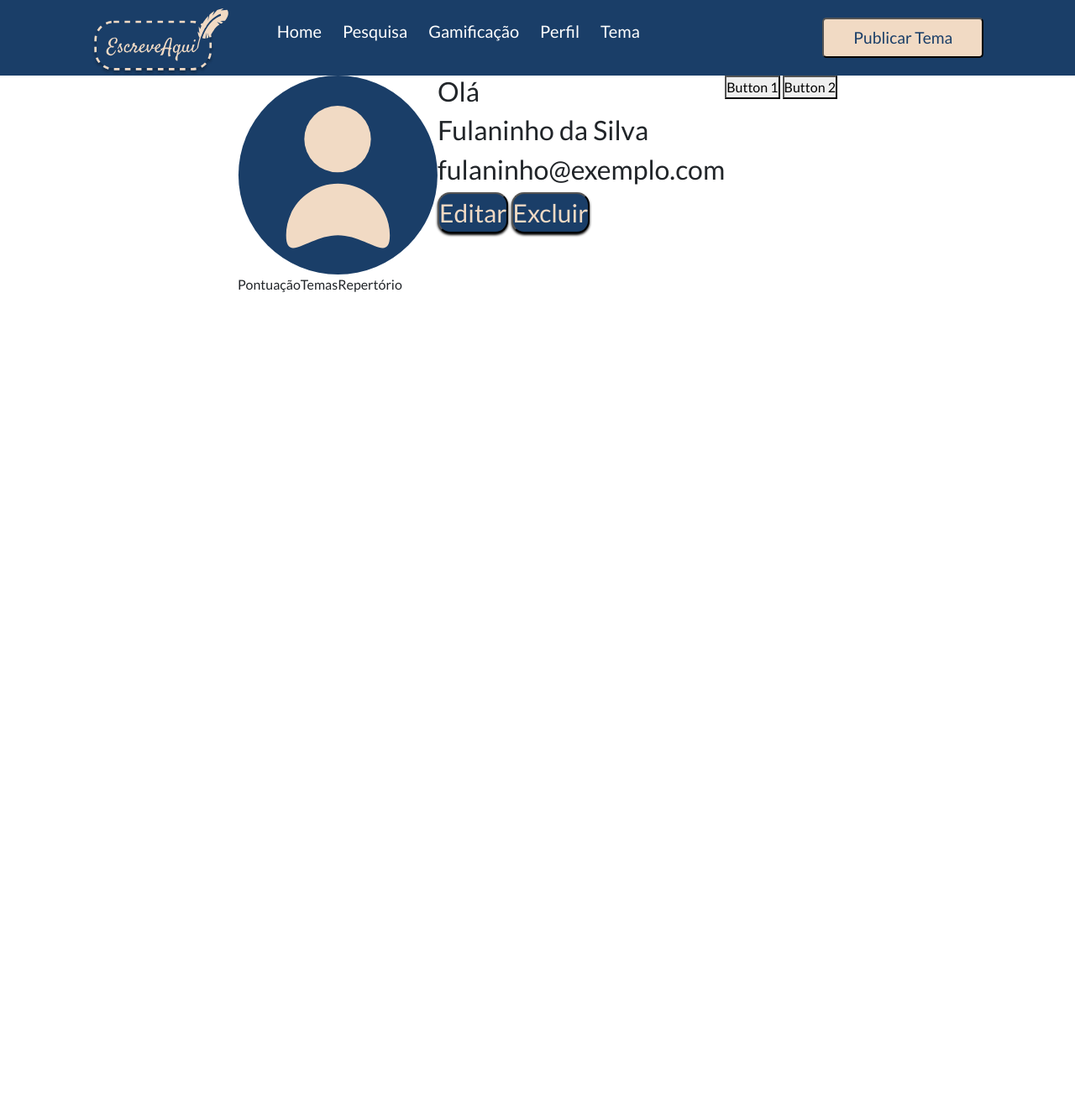
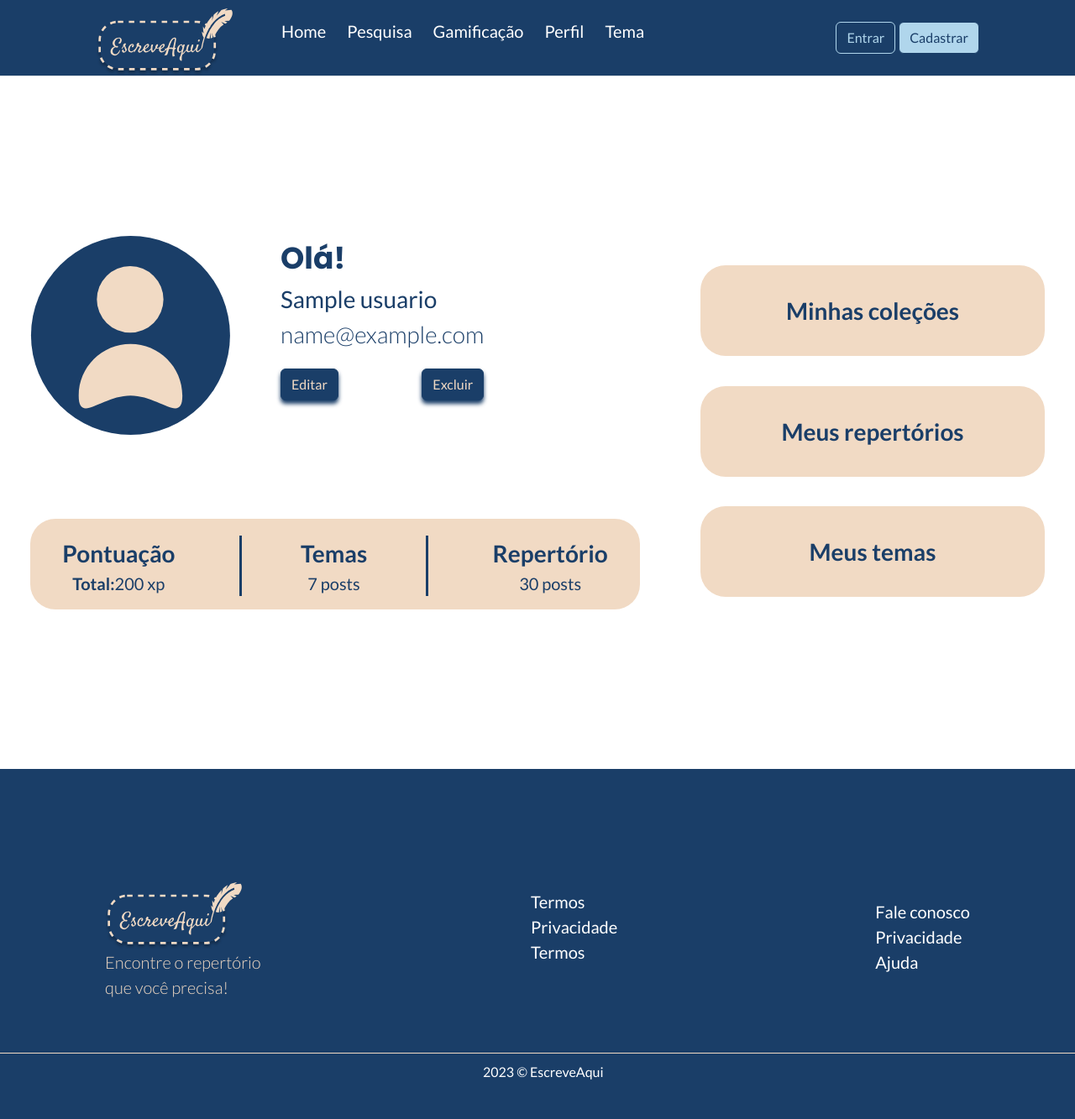
Before and after one commit to Paulo-Ricardodev/EscreveAqui, a Flask app: page /perfil in a window 1280 px wide. Shown: the whole page at 84% size. Before the commit the page ends 348 px from the top, so only its background shows below. Run offline with Flask 3, Linux system fonts and the light colour scheme; a user stored in the database is signed in; tables that the repository leaves empty hold one stand-in row (values such as "Sample post").

Commit message:
Adicianando tela de perfil

```diff
--- a/static/style/base.css
+++ b/static/style/base.css
@@ -80,3 +80,15 @@
   font-size:20px;
   font-weight: 300;
 }
+
+.margem-grande{
+  margin-top: 190px;
+}
+
+.margem-media{
+  margin-top: 100px;
+}
+
+.margem-pequena{
+  margin-top: 20px;
+}
--- a/static/style/perfil.css
+++ b/static/style/perfil.css
@@ -1,41 +1,3 @@
-* {
-  padding: 0;
-  margin: 0;
-  box-sizing: border-box;
-}
-
-:root{
-  --Color-Darkblue: #1A3E68;
-  --Color-Bege: #F1DAC4;
-  --Color-Lightblue: #B0D6EC;
-  --Color-blue: #7DA0CA;
-  --Color-Branco: #fff;
-}
-
-html {
-  height: 100%;
-  width: 100%;
-}
-
-.perfil_body{
-  font-family: Lato;
-  background-color: white;
-}
-
-.perfil_header{
-  background-color: var(--Color-Darkblue);
-
-}
-
-.list-item{
-  list-style: none;
-  margin-left: 25px;
-}
-.list-a{
-  text-decoration: none;
-  color: var(--Color-Branco);
-  font-size: 20px;
-}
 
 .publicar-tema{
   color: var(--Color-Darkblue);
@@ -46,13 +8,66 @@
   width: 10em;
 }
 
-.perfil_button{
+.botao{
   color: var(--Color-Bege);
   background-color: var(--Color-Darkblue);
-  border-radius: 15px;
-  box-shadow:  0 2px 3px 0 black;
-  font-size: 30px;
+  border-color: var(--Color-Darkblue);
+  box-shadow:  0 4px 5px 0 var(--Color-Darkblue);
 }
-.perfil_footer{
-  background-color: var(--Color-Darkblue);
+
+.botao:hover{
+  background-color: var(--Color-Lightblue);
+  color: var(--Color-Darkblue);
+  border-color: var(--Color-Darkblue);
+  transition: background-color 0.5s ease-in-out;
+  transition: background-color 0.5s ease-out;
 }
+
+
+.minhas_informacoes{
+  background-color: var(--Color-Bege);
+  color: var(--Color-Darkblue);
+  width: 410px;
+  height: 108px;
+  border-radius: 30px;
+}
+
+.subtitulo{
+  font-family: Poppins;
+  font-size: 36px;
+  color: var(--Color-Darkblue);
+}
+
+.subtitulo2{
+  color: var(--Color-Darkblue);
+  font-family: Lato;
+  font-size: 28px;
+}
+
+.texto{
+  font-family: Lato;
+  font-size: 20px;
+  color: var(--Color-Darkblue);
+}
+
+.margem-lado{
+  margin-left: 60px;
+}
+
+.pontuacao{
+  width: 726px;
+  height: 108px;
+  background-color: var(--Color-Bege);
+  color: var(--Color-Darkblue);
+  border-radius: 30px;
+}
+
+.borda-lateral{
+  border-left: 3px solid var(--Color-Darkblue);
+  border-right: 3px solid var(--Color-Darkblue);
+  padding: 0px 70px 0px 70px;
+}
+
+.margem-baixo{
+  margin-bottom: 190px;
+}
--- a/templates/perfil.html
+++ b/templates/perfil.html
@@ -1,109 +1,62 @@
-<!DOCTYPE html>
-<html lang="pt-br">
-<head>
-  <meta charset="UTF-8">
-  <meta http-equiv="X-UA-Compatible" content="IE=edge">
-  <meta name="viewport" content="width=device-width, initial-scale=1.0">
+{% extends 'base.html' %}
 
-  <link href="https://cdn.jsdelivr.net/npm/bootstrap@5.3.2/dist/css/bootstrap.min.css" rel="stylesheet" integrity="sha384-T3c6CoIi6uLrA9TneNEoa7RxnatzjcDSCmG1MXxSR1GAsXEV/Dwwykc2MPK8M2HN" crossorigin="anonymous">
-  <script src="https://cdn.jsdelivr.net/npm/bootstrap@5.3.2/dist/js/bootstrap.bundle.min.js" integrity="sha384-C6RzsynM9kWDrMNeT87bh95OGNyZPhcTNXj1NW7RuBCsyN/o0jlpcV8Qyq46cDfL" crossorigin="anonymous"></script>
+{% block links %}
 
-  <link rel="preconnect" href="https://fonts.googleapis.com">
-  <link rel="preconnect" href="https://fonts.gstatic.com" crossorigin>
-  <link href="https://fonts.googleapis.com/css2?family=Handlee&family=Lato:wght@100;300;400;700;900&display=swap" rel="stylesheet">
+<link rel="stylesheet" href="{{url_for('static', filename = 'style/perfil.css')}}">
 
-  <link rel="preconnect" href="https://fonts.googleapis.com">
-  <link rel="preconnect" href="https://fonts.gstatic.com" crossorigin>
-  <link href="https://fonts.googleapis.com/css2?family=Poppins:wght@100;200;300;400;500;600;700&display=swap" rel="stylesheet">
+{% endblock %}
 
-  <link rel="stylesheet" href="{{url_for('static', filename = 'style/perfil.css')}}">
-
-  <title>Document</title>
-</head>
-<body class='perfil_body'>
-
-  <header class=" d-flex justify-content-around align-items-center perfil_header">
+{% block conteudo %}
 
 
-      <div class='d-flex' >
-        <nav class = 'd-flex '>
-          <a href="{{url_for('index')}}"><img src="{{url_for('static', filename = 'imgs/logo.svg')}}" alt=""> </a>
 
-          <ul class='d-flex align-items-center'>
-            <li class='list-item'> <a class = 'list-a' href="{{url_for('index')}}">Home</a> </li>
-            <li class='list-item'> <a class = 'list-a' href="">Pesquisa</a> </li>
-            <li class='list-item'> <a class = 'list-a' href="">Gamificação</a> </li>
-            <li class='list-item'> <a class = 'list-a' href="">Perfil</a> </li>
-            <li class='list-item'> <a class = 'list-a' href="{{url_for('temas.tema_cadastro')}}">Tema</a> </li>
-
-          </ul>
-        </nav>
-      </div>
+    <div class = 'd-flex  justify-content-around margem-grande margem-baixo'>
 
       <div>
-       <a href="{{url_for('temas.tema_cadastro')}}">
-         <button class="publicar-tema">Publicar Tema</button>
-       </a>
-      </div>
-  </header>
-
-  <main>
-    <section class='d-flex justify-content-center'>
-      <div >
-        <div class='d-flex' >
-          <div class = ''>
-            <img src="{{url_for('static', filename = 'imgs/user.svg')}}" alt="">
+        <div class = 'd-flex'>
+          <div >
+            <img src = "{{url_for('static', filename = 'imgs/user.svg')}}" alt = "">
           </div>
-          <div class = ' justify-content-evelyn'>
-            <h2>Olá</h2>
-            <h2>Fulaninho da Silva</h2>
-            <h2>fulaninho@exemplo.com</h2>
-            <button class = 'perfil_button' >Editar</button>
-            <a href="{{url_for('usuarios.logoff')}}">
-              <button class = 'perfil_button' >
-                Excluir
-              </button>
+          <div class = 'margem-lado'>
+            <div class="subtitulo fw-bold"> Olá! </div>
+            <div class="subtitulo2"> {{ current_user.nome }} </div>
+            <div class="subtitulo2 fw-light"> {{ current_user.email }} </div>
+            <div class = 'd-flex justify-content-between margem-pequena'>
+              <a href = "#" >
+                <button class = 'botao btn btn-info'> Editar </button>
+              </a>
+              <a href = "{{url_for('usuarios.logoff')}}">
+                <button class = 'botao btn btn-info'>Excluir</button>
+            </div>
             </a>
           </div>
         </div>
-        <div class = 'd-flex align-items-end'>
-          <div>Pontuação</div>
-          <div>Temas</div>
-          <div>Repertório</div>
+        <div class='d-flex justify-content-around pontuacao margem-media'>
+          <div>
+            <div class="subtitulo2 fw-bold margem-pequena">Pontuação</div>
+            <div class="texto fw-ligth d-flex align-items-center justify-content-center"> <b>Total: </b> 200 xp</div>
+          </div>
+          <div class="">
+            <div class="subtitulo2 fw-bold margem-pequena borda-lateral">Temas</div>
+            <div class="texto fw-ligth d-flex align-items-center justify-content-center borda-lateral">7 posts</div>
+          </div>
+          <div>
+            <div class="subtitulo2 fw-bold margem-pequena">Repertório</div>
+            <div class="texto fw-ligth d-flex align-items-center justify-content-center">30 posts</div>
+          </div>
+
         </div>
-
       </div>
 
-      <div>
-        <button > Button 1 </button>
-        <button  > Button 2 </button>
+      <div class='d-flex flex-column justify-content-evenly fw-bold'>
+        <a class='d-flex minhas_informacoes subtitulo2 align-items-center justify-content-center margem-pequena' href="#">Minhas coleções</a>
+        <a class='d-flex minhas_informacoes subtitulo2 align-items-center justify-content-center margem-pequena' href="#">Meus repertórios</a>
+        <a class='d-flex minhas_informacoes subtitulo2 align-items-center justify-content-center margem-pequena' href="#">Meus temas</a>
       </div>
 
-    </section>
-    <!-- <section>
-      <div></div>
-      <div></div>
-      <div></div>
-    </section> -->
-  </main>
+    </div>
 
-  <!-- <footer class='perfil_footer'>
-    <div>
-      <img src="imagem.jpg" alt="">
-      <p>Texto</p>
-    </div>
-    <div>
-      <ul>
-        <li>Temas</li>
-        <li>Privacidade</li>
-        <li>Termos</li>
-      </ul>
-    </div>
-    <div>
-      <p>Ajuda</p>
-      <p>Ajuda</p>
-    </div>
-  </footer> -->
 
-</body>
-</html>
+
+
+{% endblock %}
```
Also changed, not shown: templates/403.html (line endings or trailing spaces).
